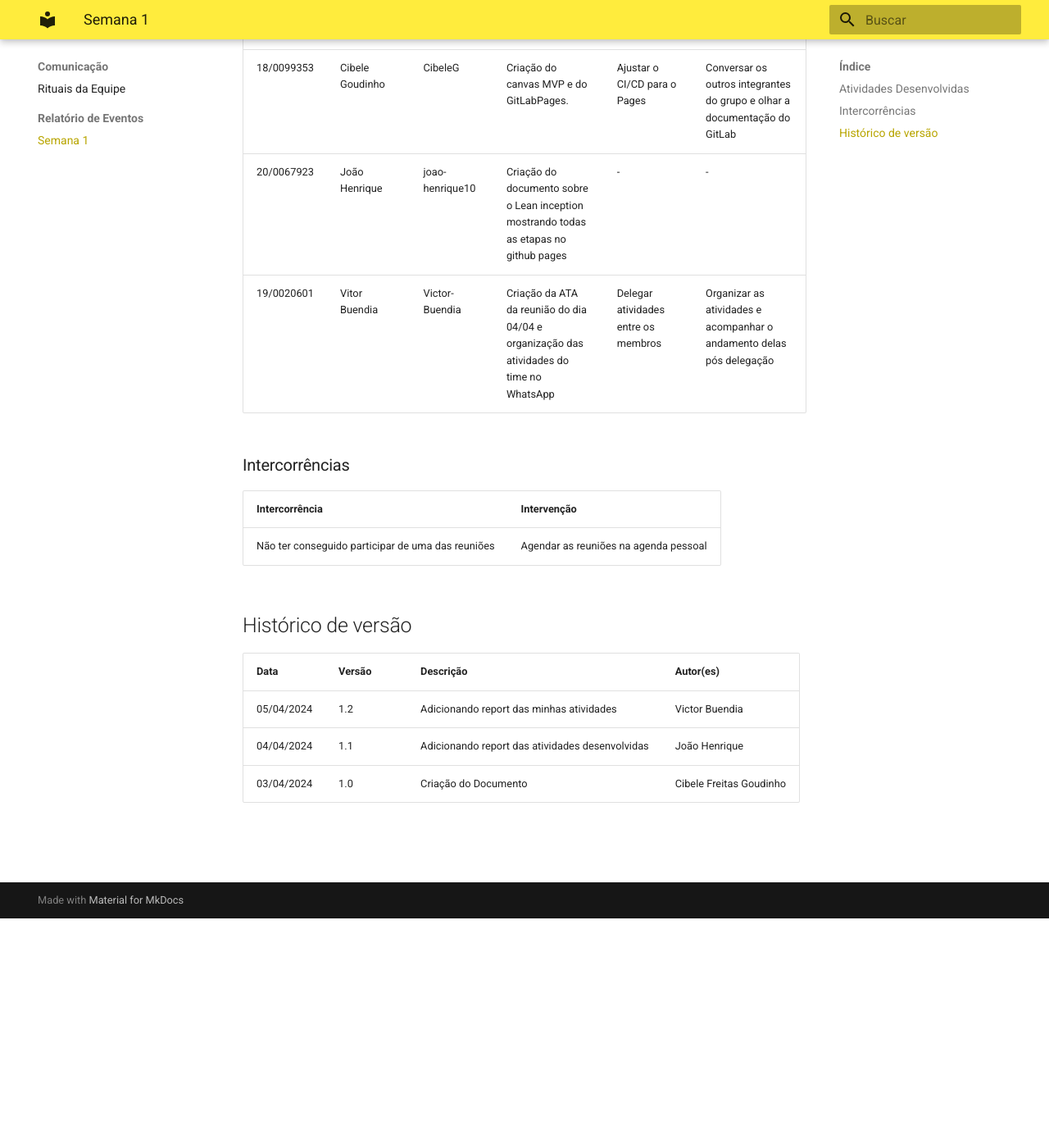
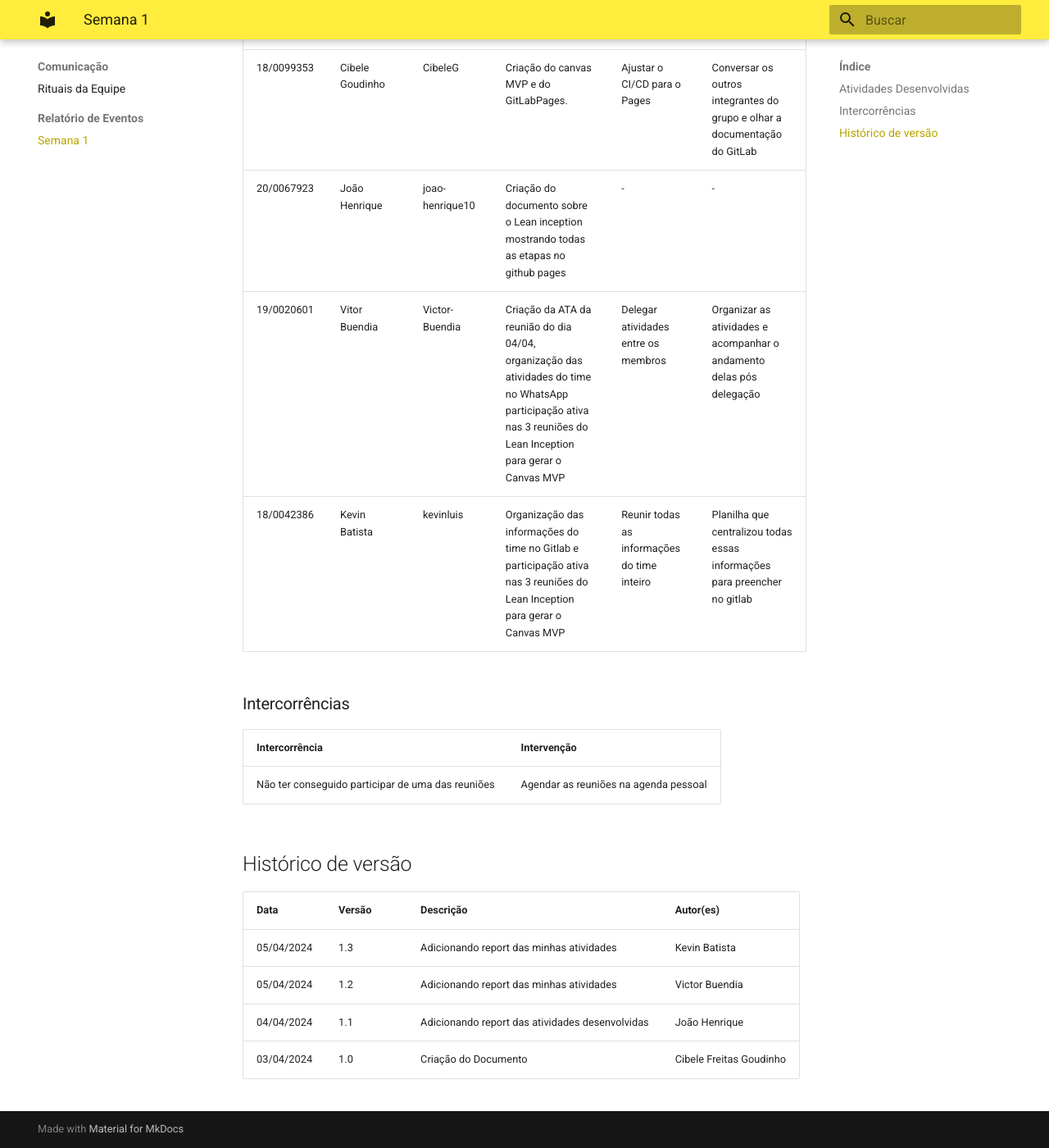
Before and after one commit to Simula-Fin/DOCS, an MkDocs documentation site: the page built from docs/reports/week1.md, in a window 1280 px wide and 1400 px high, scrolled down 280 px. Shown: the whole window at 82% size. Built offline with MkDocs 1.6.1 and Material for MkDocs 9.7.7, drawn with Linux system fonts in a browser that asks for light colours.

Commit message:
Update week1.md

```diff
--- a/docs/reports/week1.md
+++ b/docs/reports/week1.md
@@ -5,7 +5,9 @@
 |-----------|------|--------|------------------------|----------|----------|
 | 18/0099353 | Cibele Goudinho | CibeleG | Criação do canvas MVP e do GitLabPages. | Ajustar o CI/CD para o Pages | Conversar os outros integrantes do grupo e olhar a documentação do GitLab |
 | 20/0067923 | João Henrique | joao-henrique10 | Criação do documento sobre o Lean inception mostrando todas as etapas no github pages | - | - |
-|19/0020601 | Vitor Buendia | Victor-Buendia | Criação da ATA da reunião do dia 04/04 e organização das atividades do time no WhatsApp | Delegar atividades entre os membros | Organizar as atividades e acompanhar o andamento delas pós delegação |
+|19/0020601 | Vitor Buendia | Victor-Buendia | Criação da ATA da reunião do dia 04/04, organização das atividades do time no WhatsApp participação ativa nas 3 reuniões do Lean Inception para gerar o Canvas MVP | Delegar atividades entre os membros | Organizar as atividades e acompanhar o andamento delas pós delegação |
+|18/0042386 | Kevin Batista | kevinluis | Organização das informações do time no Gitlab e participação ativa nas 3 reuniões do Lean Inception para gerar o Canvas MVP  | Reunir todas as informações do time inteiro | Planilha que centralizou todas essas informações para  preencher no gitlab |
+
 
 ### Intercorrências
 
@@ -17,6 +19,7 @@
 ## Histórico de versão
 | Data | Versão | Descrição | Autor(es) |
 | ---- | ---- | ---- | ---- |
+| 05/04/2024 | 1.3 | Adicionando report das minhas atividades | Kevin Batista |
 | 05/04/2024 | 1.2 | Adicionando report das minhas atividades | Victor Buendia |
 | 04/04/2024 | 1.1 | Adicionando report das atividades desenvolvidas | João Henrique |
 | 03/04/2024 | 1.0 | Criação do Documento | Cibele Freitas Goudinho |
```
